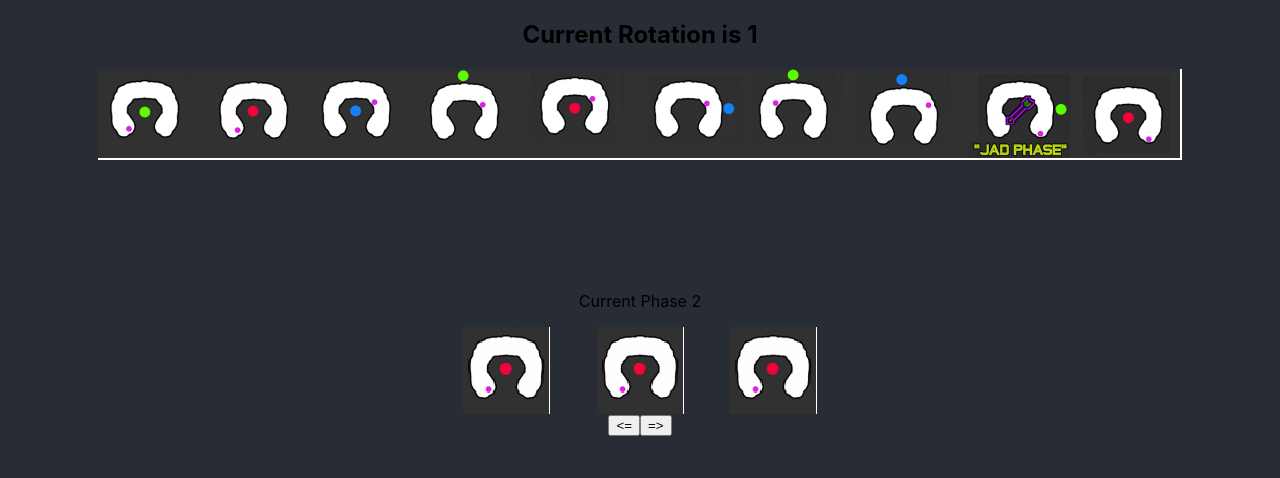
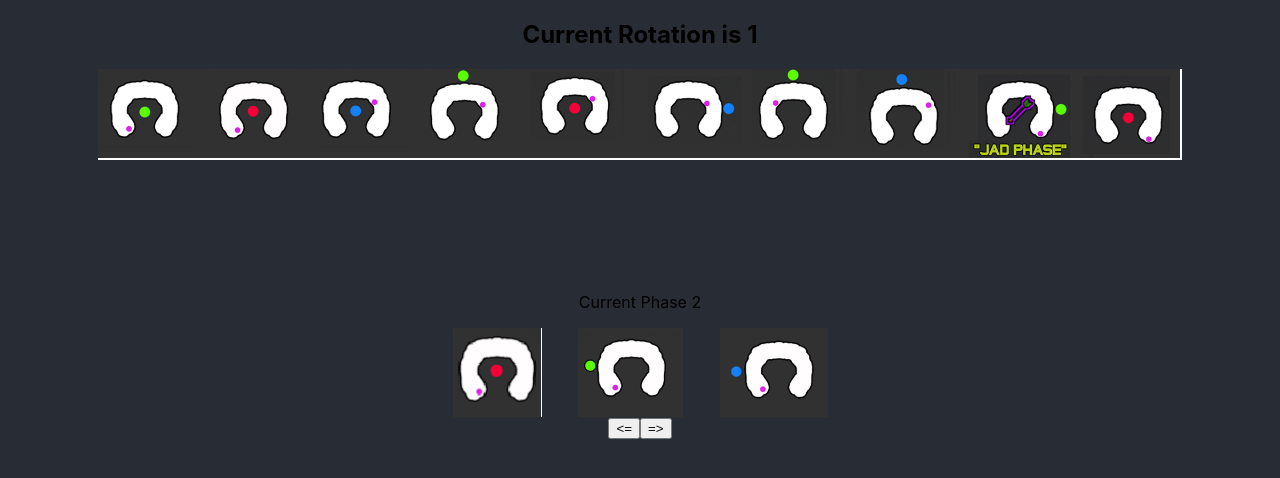
Before and after one commit to anthonySchafrik/zulah-helper, a React (Create React App) app: page / in a window 1280 px wide. Both pictures are taken after a click on the button "=>". Shown: the top 478 px of the page. Built offline with nearby package versions, Linux system fonts and the light colour scheme.

Commit message:
added in some img container logoc

```diff
--- a/src/areas/Zulrah/components/PhaseContainer.tsx
+++ b/src/areas/Zulrah/components/PhaseContainer.tsx
@@ -6,12 +6,14 @@ interface Props {
   currentPhase: number;
   currentRotation: number;
   handlePhaseChange: (key: string, mathType: string) => void;
+  handleRotationChange: (rotation: number, reset?: boolean) => void;
 }
 
 const PhaseContainer = ({
   currentPhase,
   currentRotation,
   handlePhaseChange,
+  handleRotationChange,
 }: Props) => {
   const rotationKey = `r${currentRotation}`;
 
@@ -20,8 +22,8 @@ const PhaseContainer = ({
   const handlePhaseUpdate = (key: string, mathType: string) => () =>
     handlePhaseChange(key, mathType);
 
-  const handleUpdateRotation = (rotation: number) => () =>
-    console.log(rotation);
+  const handleUpdateRotation = (rotation: number, reset?: boolean) => () =>
+    handleRotationChange(rotation, reset);
 
   return (
     <div
@@ -48,7 +50,7 @@ const PhaseContainer = ({
         {currentPhase !== 1 && currentPhase !== 2 && (
           <img
             onClick={handleUpdateRotation(2)}
-            src={phases[rotationKey][currentPhase]}
+            src={phases[`r${2}`][currentPhase]}
             alt="Current Phase"
           />
         )}
@@ -56,7 +58,7 @@ const PhaseContainer = ({
         {currentPhase !== 1 && (
           <img
             onClick={handleUpdateRotation(3)}
-            src={phases[rotationKey][currentPhase]}
+            src={phases[`r${3}`][currentPhase]}
             alt="Current Phase"
           />
         )}
@@ -64,7 +66,7 @@ const PhaseContainer = ({
         {currentPhase !== 1 && (
           <img
             onClick={handleUpdateRotation(4)}
-            src={phases[rotationKey][currentPhase]}
+            src={phases[`r${4}`][currentPhase]}
             alt="Current Phase"
           />
         )}
@@ -82,6 +84,9 @@ const PhaseContainer = ({
         >
           {'=>'}
         </button>
+        {totalPhases === currentPhase && (
+          <button onClick={handleUpdateRotation(1, true)}>Reset</button>
+        )}
       </div>
     </div>
   );
--- a/src/areas/Zulrah/index.tsx
+++ b/src/areas/Zulrah/index.tsx
@@ -20,9 +20,18 @@ class Zulrah extends Component {
     this.setState({ [key]: currentPhase -= 1 });
   };
 
+  handleRotationChange = (rotation: number, reset?: boolean) => {
+    if (reset) {
+      this.setState({ currentRotation: 1, currentPhase: 1 });
+      return;
+    }
+
+    this.setState({ currentRotation: rotation });
+  };
+
   render = () => {
     const { currentPhase, currentRotation } = this.state;
-    console.log(currentPhase);
+
     return (
       <div
         style={{
@@ -36,6 +45,7 @@ class Zulrah extends Component {
           currentPhase={currentPhase}
           currentRotation={currentRotation}
           handlePhaseChange={this.handlePhaseChange}
+          handleRotationChange={this.handleRotationChange}
         />
       </div>
     );
```
